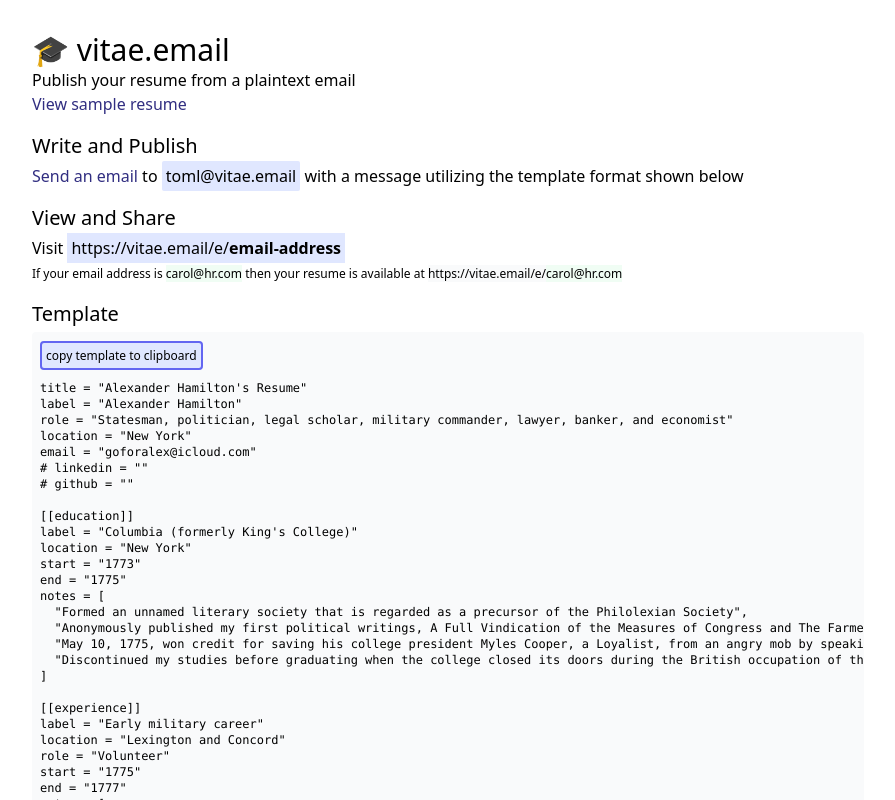
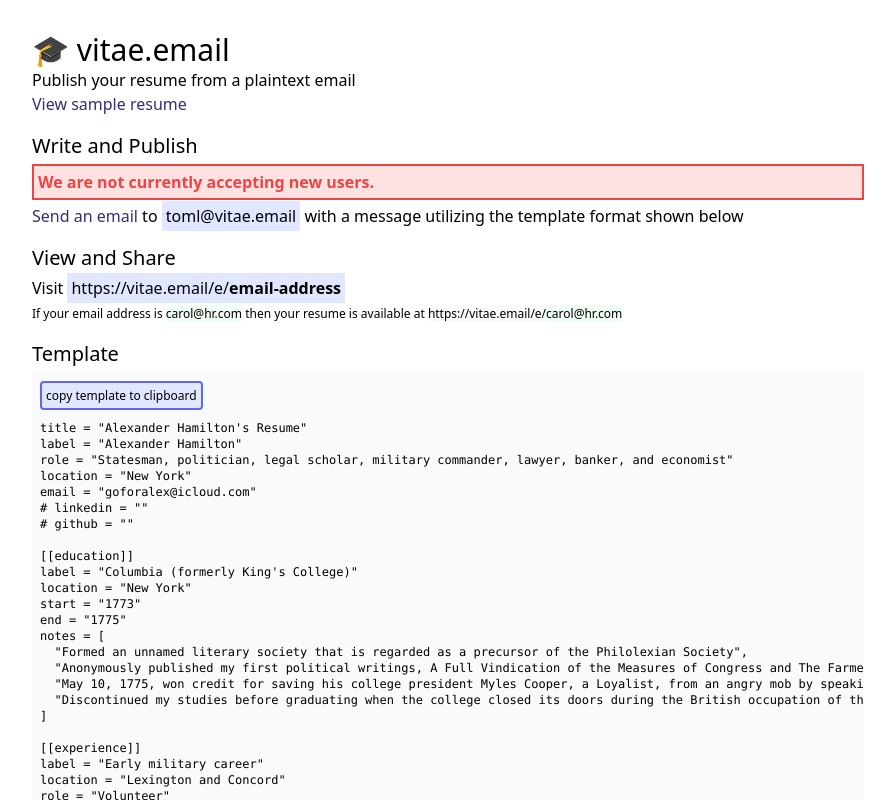
Before and after one commit to jmonster/cv-mail, a Next.js app: page / in a window 1280 px wide. Shown: the top 800 px of the page, without its empty margins (192-1087 px from the left). Built offline with nearby package versions, Linux system fonts and the light colour scheme.

Commit message:
add note identifying that new resumes won't be accepted

```diff
--- a/pages/index.tsx
+++ b/pages/index.tsx
@@ -31,6 +31,9 @@ const Home: NextPage = () => {
         <h2 id="toml" className="text-xl mt-4 mb-1">
           Write and Publish
         </h2>
+        <p className="text-red-500 bg-red-100 border-solid border-2 border-red-500 font-bold p-1 mb-1">
+          We are not currently accepting new users.
+        </p>
         <p>
           <a href="mailto:toml@vitae.email?subject=This%20space%20intentionally%20left%20blank&body=title%20=%20%22%22%0Alabel%20=%20%22%22%0Arole%20=%20%22%22%0Alocation%20=%20%22%22%0Aemail%20=%20%22%22%0Alinkedin%20=%20%22linkedin.com/in/%22%0Agithub%20=%20%22github.com/%22%0A%0A%5B%5Beducation%5D%5D%0Alabel%20=%20%22%22%0Alocation%20=%20%22%22%0Astart%20=%20%22%22%0Aend%20=%20%22%22%0Anotes%20=%20%5B%0A%20%20%22%22,%0A%20%20%22%22%0A%5D%0A%0A%5B%5Beducation%5D%5D%0Alabel%20=%20%22%22%0Alocation%20=%20%22%22%0Astart%20=%20%22%22%0Aend%20=%20%22%22%0Anotes%20=%20%5B%0A%20%20%22%22,%0A%20%20%22%22%0A%5D%0A%0A%5B%5Bexperience%5D%5D%0Alabel%20=%20%22%22%0Alocation%20=%20%22%22%0Arole%20=%20%22%22%0Astart%20=%20%22%22%0Aend%20=%20%22%22%0Anotes%20=%20%5B%0A%20%20%22%22,%0A%20%20%22%22%0A%5D%0A%0A%5B%5Bexperience%5D%5D%0Alabel%20=%20%22%22%0Alocation%20=%20%22%22%0Arole%20=%20%22%22%0Astart%20=%20%22%22%0Aend%20=%20%22%22%0Anotes%20=%20%5B%0A%20%20%22%22,%0A%20%20%22%22%0A%5D%0A%0A%5B%5Bskills%5D%5D%0Anotes%20=%20%5B%0A%20%20%22%22,%0A%20%20%22%22%0A%5D%0A%0A%5B%5Btools%5D%5D%0Anotes%20=%20%5B%0A%20%20%22%22,%0A%20%20%22%22%0A%5D%0A%0A%5B%5Bprojects%5D%5D%0Alabel%20=%20%22%22%0Alocation%20=%20%22%22%0Anotes%20=%20%5B%0A%20%20%22%22,%0A%20%20%22%22%0A%5D">
             Send an email
```
